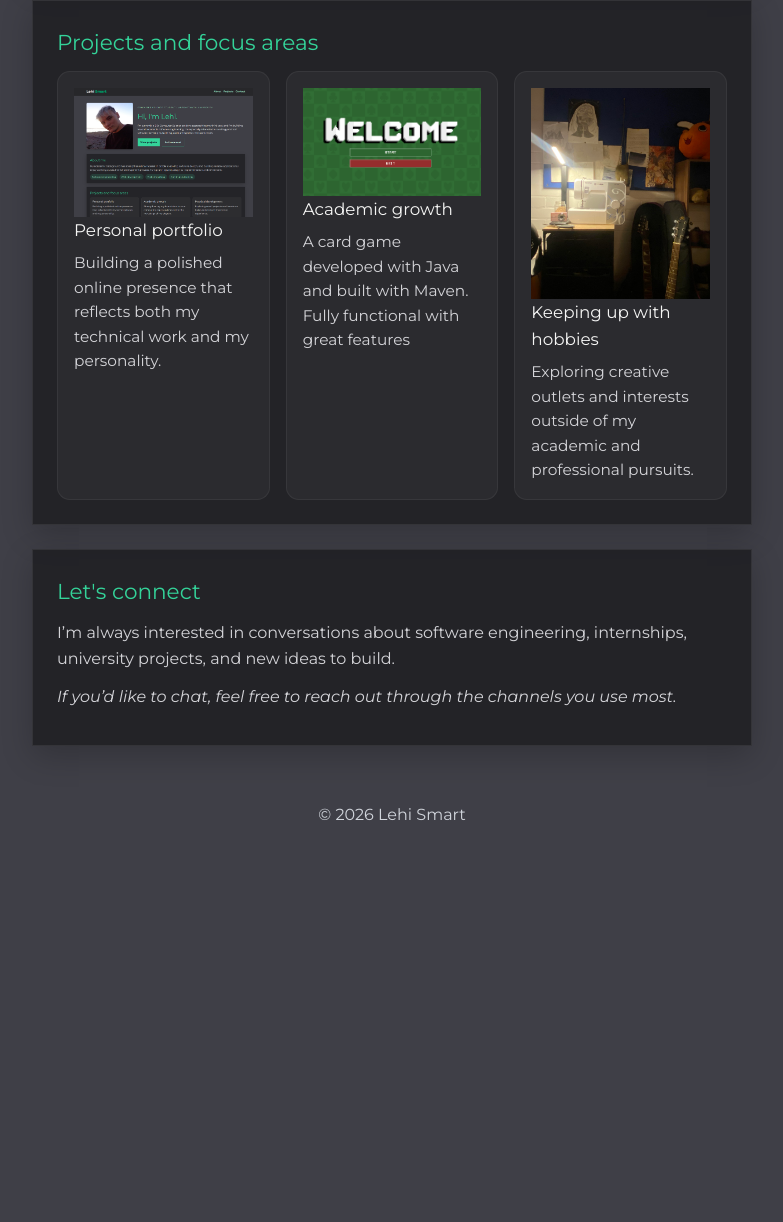
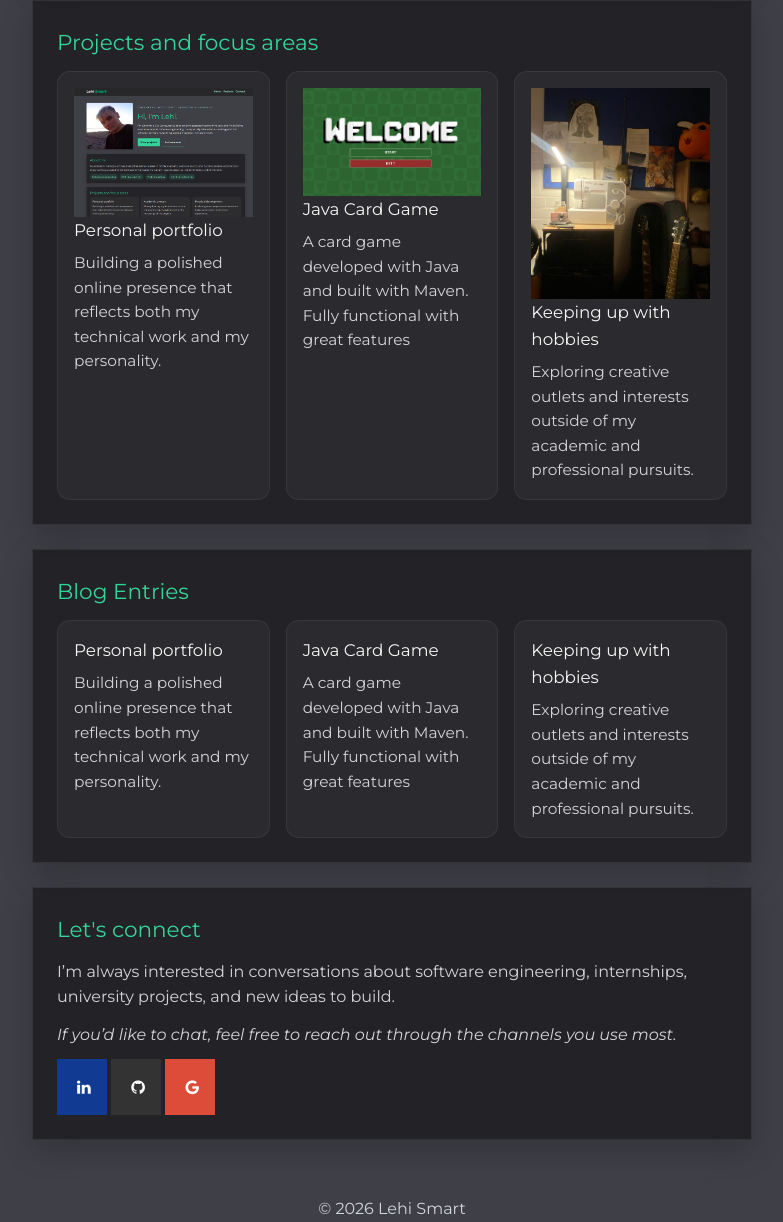
Before and after one commit to LehiSmart/onlineCV, a website: page index.html in a window 1280 px wide. Shown: the part 922-2144 px from the top of the page, without its empty margins (248-1031 px from the left). Before the commit the page ends 1750 px from the top, so only its background shows below. Drawn offline with Linux system fonts and the light colour scheme.

Commit message:
Making a start on adding 'projects' pages and introducing blog features

```diff
--- a/index.html
+++ b/index.html
@@ -11,6 +11,7 @@
         <link rel="preconnect" href="https://fonts.googleapis.com">
         <link rel="preconnect" href="https://fonts.gstatic.com" crossorigin>
         <link href="https://fonts.googleapis.com/css2?family=Montserrat:ital,wght@0,100..900;1,100..900&display=swap" rel="stylesheet">
+        <link rel="stylesheet" href="https://cdnjs.cloudflare.com/ajax/libs/font-awesome/4.7.0/css/font-awesome.min.css">
     </head>
     <body class="bg-zinc-700 text-white">
         <header class="bg-zinc-800 text-white sticky top-0 z-10">
@@ -71,13 +72,31 @@
                         <h3>Personal portfolio</h3>
                         <p>Building a polished online presence that reflects both my technical work and my personality.</p>
                     </article>
+                    <a class="project-card" href="javaCards.html">
+                        <img src="images/cardgameSnippet.PNG" alt="Card game showcase image" class="project-image" />
+                        <h3>Java Card Game</h3>
+                        <p>A card game developed with Java and built with Maven. Fully functional with great features</p>
+                    </a>
                     <article class="project-card">
-                        <img src="images/cardgameSnippet.PNG" alt="Card game showcase image" class="project-image" />
-                        <h3>Academic growth</h3>
+                        <img src="images/hobbies.jpg" alt="Image representing hobbies and interests" class="project-image" />
+                        <h3>Keeping up with hobbies</h3>
+                        <p>Exploring creative outlets and interests outside of my academic and professional pursuits.</p>
+                    </article>
+                </div>
+            </section>
+
+            <section id="blog" class="section-card">
+                <h2>Blog Entries</h2>
+                <div class="card-grid">
+                    <article class="project-card">
+                        <h3>Personal portfolio</h3>
+                        <p>Building a polished online presence that reflects both my technical work and my personality.</p>
+                    </article>
+                    <article class="project-card">
+                        <h3>Java Card Game</h3>
                         <p>A card game developed with Java and built with Maven. Fully functional with great features</p>
                     </article>
                     <article class="project-card">
-                        <img src="images/hobbies.jpg" alt="Image representing hobbies and interests" class="project-image" />
                         <h3>Keeping up with hobbies</h3>
                         <p>Exploring creative outlets and interests outside of my academic and professional pursuits.</p>
                     </article>
@@ -92,6 +111,10 @@
                 <p class="contact-note">
                     If you’d like to chat, feel free to reach out through the channels you use most.
                 </p>
+                <a href="https://www.linkedin.com/in/lehi-smart-a98665207" class="fa fa-linkedin"></a>
+                <a href="https://github.com/LehiSmart" class="fa fa-github"></a>
+                <a href="mailto:smart.lehi1311@gmail.com" class="fa fa-google"></a>
+
             </section>
         </main>
 
```
Also changed, not shown: javaCards.html (added, +40 -0 lines), main.css.
